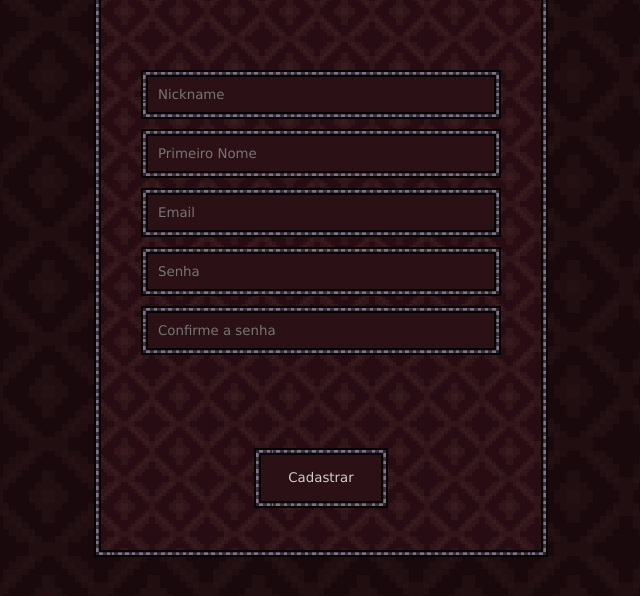
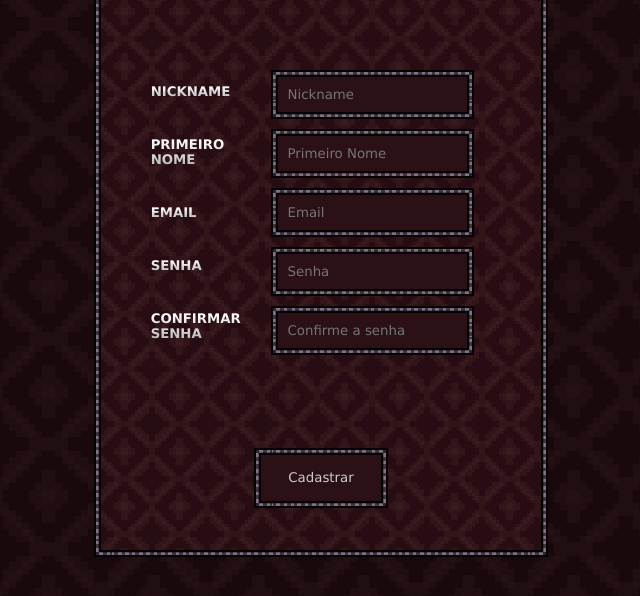
Before and after one commit to 0tavio4ugusto/YumeNikki, a plain HTML site: page public/cadastro.html in a window 1280 px wide. Shown: the part 186-782 px from the top of the page, without its empty margins (319-959 px from the left). Drawn offline with Linux system fonts and the light colour scheme.

Commit message:
Alterações feitas na tela de login e cadastro

```diff
--- a/public/cadastro.html
+++ b/public/cadastro.html
@@ -15,7 +15,17 @@
     <div id="main">
         <div id="container" class="bordaPixel">
             <h2 class="gradienteTexto negrito titulos">CADASTRO</h2>
-            <div id="inputGroup">
+            <div id="inputFolder">
+
+                <div id="lableGroup">
+                    <h5 class="gradienteTexto">NICKNAME</h5>
+                    <h5 class="gradienteTexto">PRIMEIRO NOME</5>
+                    <h5 class="gradienteTexto">EMAIL</h5>
+                    <h5 class="gradienteTexto">SENHA</h5>
+                    <h5 class="gradienteTexto">CONFIRMAR SENHA</h5>
+                </div>
+
+                <div id="inputGroup">
 
                 <audio autoplay loop src="assets/songs/cadastro.mp3"></audio>
                 <input type="text" class="bordaPixel" placeholder="Nickname">
@@ -26,6 +36,9 @@
 
             </div>
 
+            </div>
+
+
             <button id="btCadastro" class="bordaPixel ">Cadastrar</button>
         </div>
     </div>
--- a/public/css/cadastro.css
+++ b/public/css/cadastro.css
@@ -26,6 +26,7 @@
     background-image: url('../assets/bgtile_1.png');
     background-repeat: repeat;
     background-size: 110px;
+     backdrop-filter: blur(4px);
 
 }
 
@@ -65,3 +66,21 @@
 #btCadastro:hover {
     background-color: #36141b;
 }
+
+#inputFolder
+{
+    display: flex;
+    flex-direction: row;
+
+}
+
+#lableGroup {
+    display: flex;
+    flex-direction: column;
+    justify-content: space-around;
+    gap: 10px;
+}
+
+#lableGroup h4 {
+
+}
```
